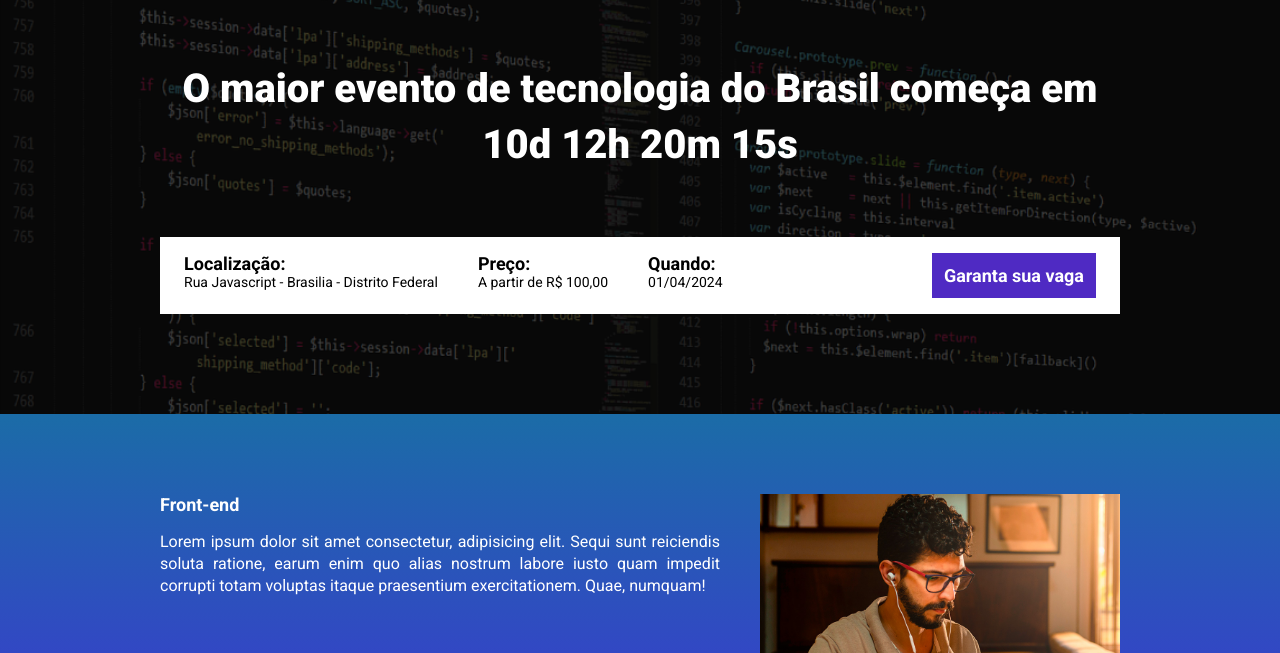
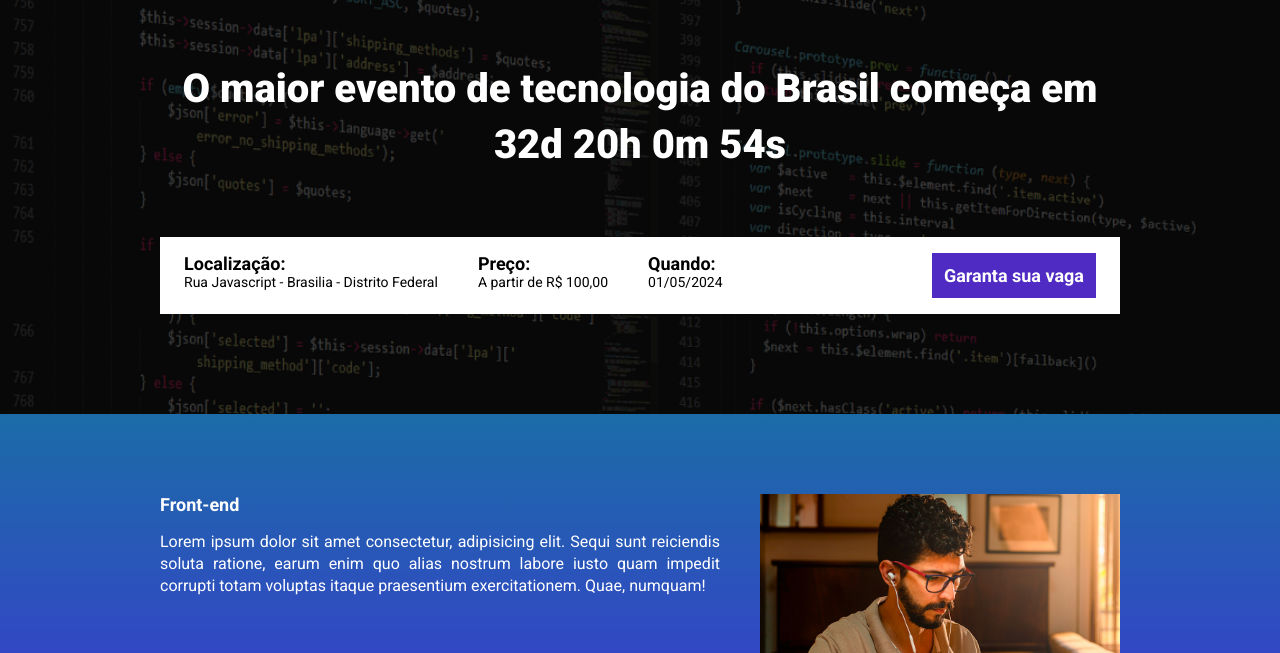
Before and after one commit to LilyDesenv/ebac_tech_talks, a website built with Parcel: page src/index.html in a window 1280 px wide. Shown: the part 147-800 px from the top of the page. Built offline with nearby package versions, Linux system fonts and the light colour scheme.

Commit message:
construindo o contador regressivo

```diff
--- a/package.json
+++ b/package.json
@@ -2,9 +2,9 @@
   "name": "exercicio",
   "version": "1.0.0",
   "description": "",
-  "main": "index.js",
   "scripts": {
     "dev": "parcel src/index.html src/styles/main.scss src/scripts/main.js --no-cache",
+    "build": "parcel build src/index.html",
     "test": "echo \"Error: no test specified\" && exit 1"
   },
   "keywords": [],
--- a/src/index.html
+++ b/src/index.html
@@ -15,7 +15,7 @@
         <div class="container">
             <img class="hero__logo" src="./images/ebac_logo.svg" alt="">
             <p class="hero__text">
-                O maior evento de tecnologia do Brasil começa em 10d 12h 20m 15s
+                O maior evento de tecnologia do Brasil<span id="contador"></span>
             </p>
 
             <div class="infos_bar">
@@ -30,7 +30,7 @@
                     </li>
                     <li class="infos_bar__infos__item">
                         <b>Quando:</b>
-                        01/04/2024
+                        01/05/2024
                     </li>
                 </ul>
                 <a href="" class="button button--primary">
--- a/src/scripts/main.js
+++ b/src/scripts/main.js
@@ -1 +1,29 @@
 AOS.init();
+
+const dataEvento = new Date("May 1, 2024 20:00:00");
+const timeStampEvento = dataEvento.getTime();
+
+const contaAsHoras = setInterval(function(){
+    const agora = new Date();
+    const timeStampAgora = agora.getTime();
+
+    const diaEmMs = 1000 * 60 * 60 * 24;
+    const horaEmMs = 1000 * 60 * 60;
+    const minutoEMMs= 1000 * 60;
+
+    const distanciaParaEvento = timeStampEvento - timeStampAgora;
+    const diasAteEvento = Math.floor(distanciaParaEvento / diaEmMs);
+    const horasAteEvento = Math.floor((distanciaParaEvento % diaEmMs) / horaEmMs);
+    const minutosAteEvento = Math.floor((distanciaParaEvento % horaEmMs)/ minutoEMMs);
+    const segundosAteEvento = Math.floor((distanciaParaEvento % minutoEMMs)/1000);
+
+
+    if(distanciaParaEvento < 0){
+        clearInterval(contaAsHoras);
+        document.getElementById('contador').innerHTML = `<br> Evento Expirado!!`;
+    }else{
+        document.getElementById('contador').innerHTML = ` começa em <br>${diasAteEvento}d ${horasAteEvento}h ${minutosAteEvento}m ${segundosAteEvento}s`;
+    }
+
+
+},1000)
```
